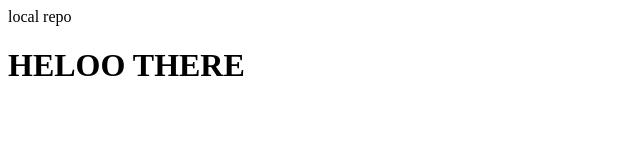
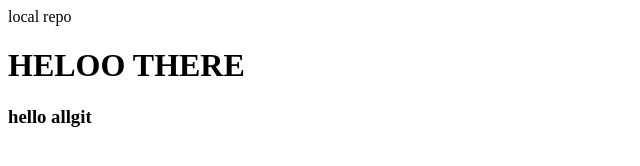
Before and after one commit to shadab93devops/local-repo, a plain HTML site: page index.html in a window 1280 px wide. Shown: the whole page, without its empty margins (0-640 px from the left). Drawn offline with Linux system fonts and the light colour scheme.

Commit message:
added new line

```diff
--- a/index.html
+++ b/index.html
@@ -1,2 +1,3 @@
 <p>local repo</p>
 <H1>HELOO THERE</H1>
+<h3>hello allgit</h3>
```
